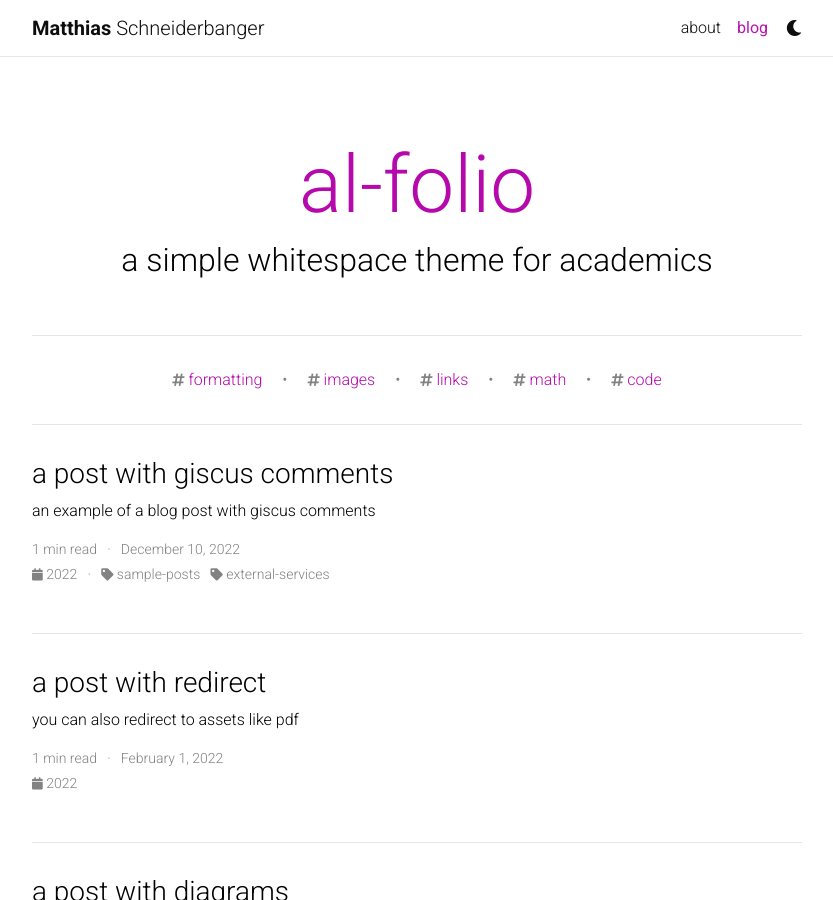
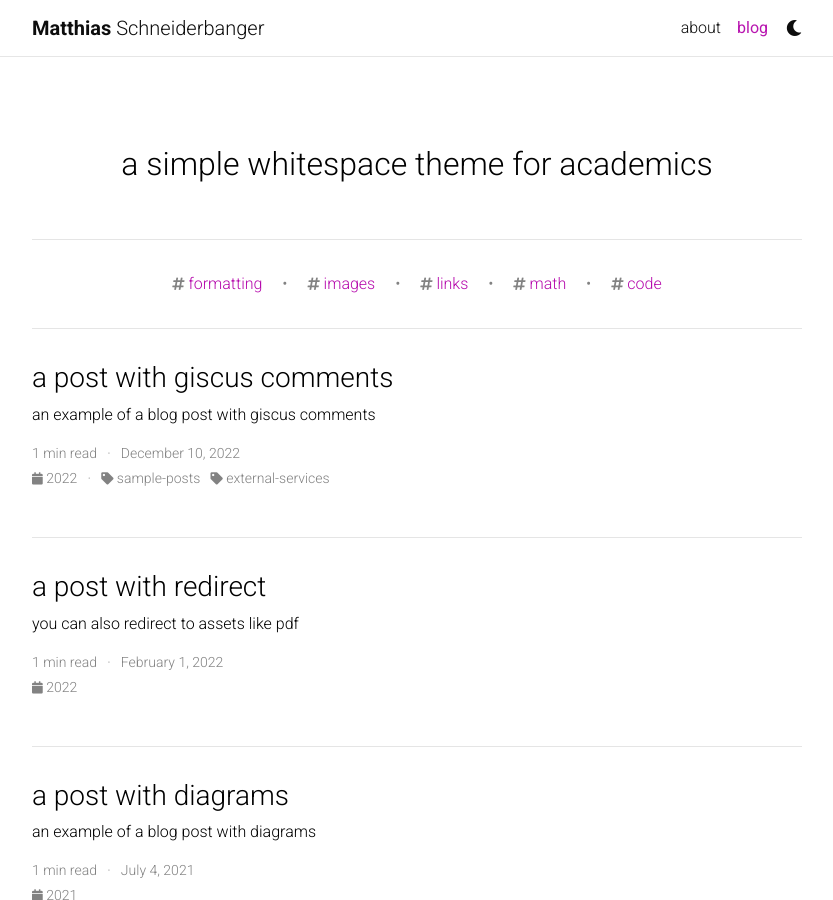
Before and after one commit to DSastre/dsastre.github.io, a Jekyll site: the page built from blog/index.html, in a window 1280 px wide and 900 px high. Shown: the whole window, without its empty margins (223-1056 px from the left). Built offline with Jekyll 4.4.1, drawn with Linux system fonts in a browser that asks for light colours; the list of posts is cut into pages by our own code; comment, search, counter and statistics services are not loaded; a style sheet for code colours, icons or effects is not loaded.

Commit message:
blog disabled

```diff
--- a/_config.yml
+++ b/_config.yml
@@ -120,7 +120,7 @@
 # Blog
 # -----------------------------------------------------------------------------
 
-blog_name: al-folio # blog_name will be displayed in your blog page
+blog_name: # blog_name will be displayed in your blog page, empty disables blog
 blog_nav_title: blog # your blog must have a title for it to be displayed in the nav bar
 blog_description: a simple whitespace theme for academics
 permalink: /blog/:year/:title/
```
